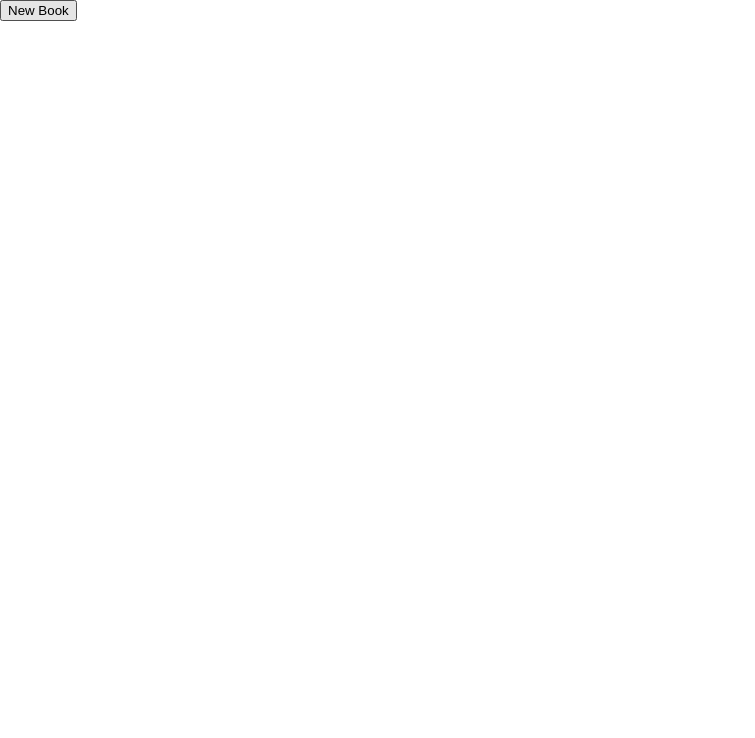
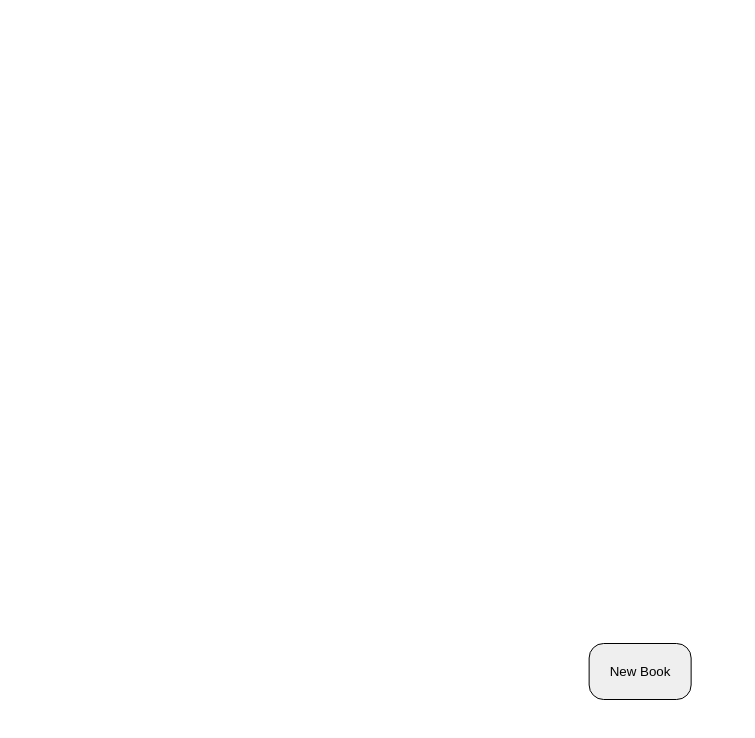
Before and after one commit to EvanO3/Library, a plain HTML site: page index.html in a window 1280 px wide. Shown: the whole page, without its empty margins (0-755 px from the left). Drawn offline with Linux system fonts and the light colour scheme.

Commit message:
added styling to the button

```diff
--- a/style.css
+++ b/style.css
@@ -1,3 +1,9 @@
+*{
+  margin:0px;
+  padding:0px;
+}
+
+
 .card {
   border: 1px solid black;
   box-shadow: 0 4px 8px 0 rgba(0, 0, 0, 0.7);
@@ -23,3 +29,21 @@
   font-weight:bold;
   font-family:cursive;
 }
+
+.newbook_btn {
+  position: absolute;
+  bottom: 100px; /* or any desired value */
+  left: 50%;
+  transform: translateX(-50%);
+}
+
+
+
+
+
+
+#btn{
+  border: 1px solid black;
+  border-radius:15px;
+  padding:20px;
+}
```
